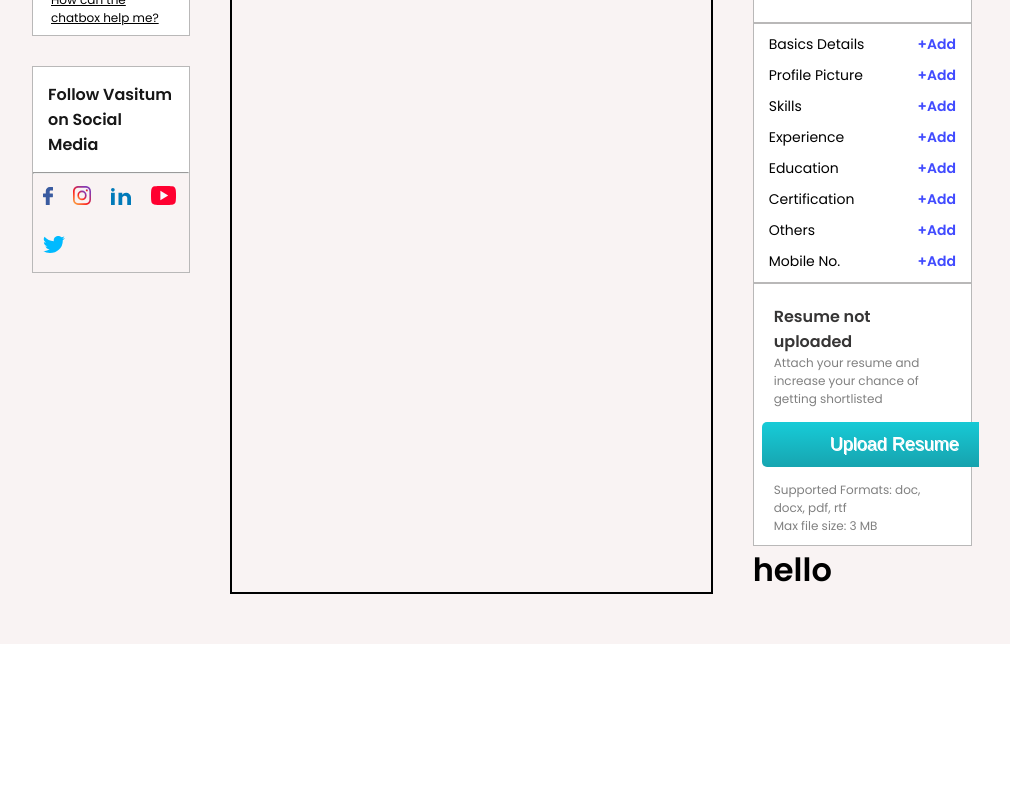
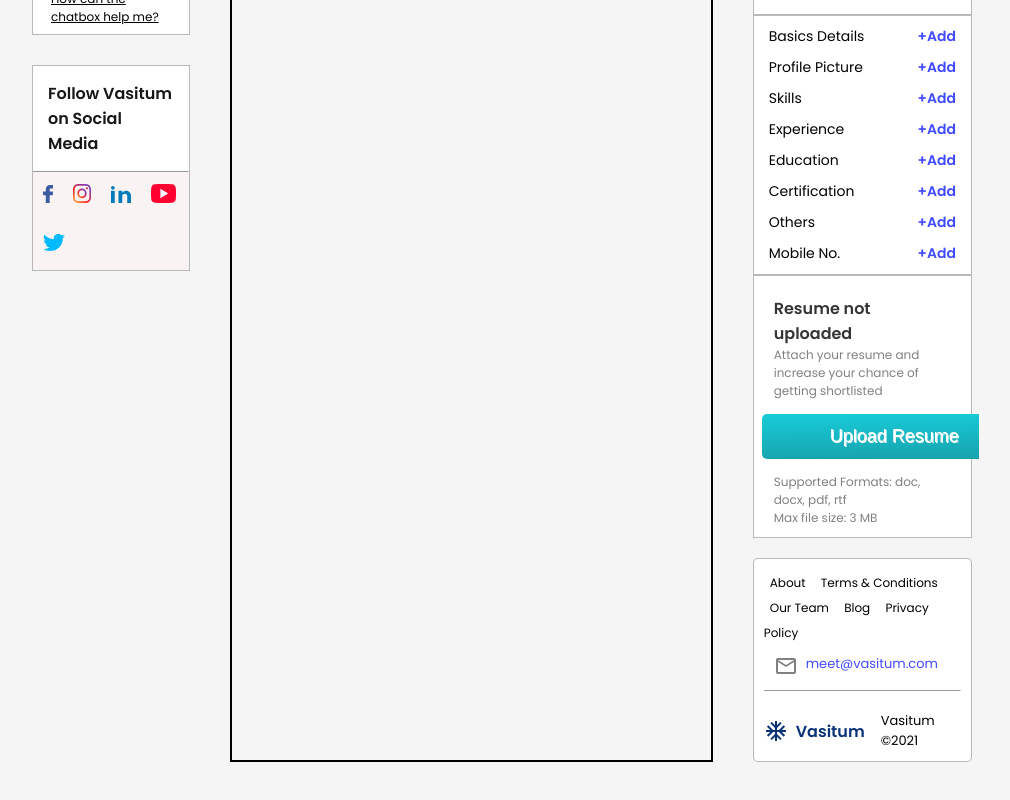
Before and after one commit to tanyasharma03/VasitumProject, a React (Create React App) app: page / in a window 1280 px wide. Shown: the part 396-1196 px from the top of the page, without its empty margins (138-1148 px from the left). Before the commit the page ends 1040 px from the top, so only its background shows below. Built offline with nearby package versions, Linux system fonts and the light colour scheme.

Commit message:
profile section created

```diff
--- a/src/components/minisections/Profile.jsx
+++ b/src/components/minisections/Profile.jsx
@@ -5,7 +5,7 @@ const Profile = () => {
     return (
         <>
                 <div className="profile-icon">
-                    <div style={{height:120, backgroundColor:"#7C83FD"}}></div>
+                    <div style={{height:112, backgroundColor:"#7C83FD"}}></div>
                     <div>
                         <div style={{backgroundColor:"#DDDDDD",position:'relative',width:100, height:100, borderRadius:"100%", marginLeft:90, marginTop:-60}}>
                         <img src={img} alt="usericon" />
--- a/src/components/minisections/Terms.jsx
+++ b/src/components/minisections/Terms.jsx
@@ -1,9 +1,26 @@
 import React from 'react'
+import MailOutlineOutlinedIcon from '@material-ui/icons/MailOutlineOutlined';
+import AcUnitIcon from '@material-ui/icons/AcUnit';
 
 const Terms = () => {
     return (
         <>
-            <h1>hello</h1>
+            <div className="terms">
+                <span>About </span>
+                <span>Terms & Conditions </span>
+                <span>Our Team </span>
+                <span>Blog </span>
+                <span>Privacy Policy</span>
+                <div style={{display:"flex", marginTop:10, marginBottom:12}}>
+                <MailOutlineOutlinedIcon className="mail"/><p>meet@vasitum.com</p>
+                </div>
+                <hr/>
+                <div style={{display:'flex', marginTop:20, alignItems:'center'}}>
+                <AcUnitIcon className="icon"/>
+                    <h4>Vasitum </h4>
+                    <p style={{color:"#000"}}>Vasitum ©2021</p>
+                </div>
+            </div>
         </>
     )
 }
--- a/src/styles.css
+++ b/src/styles.css
@@ -4,7 +4,9 @@
   margin: 0;
   box-sizing: border-box;
 }
-
+hr {
+  border-bottom: 1px grey;
+}
 input:focus {
   outline: none;
 }
@@ -79,7 +81,8 @@ input::placeholder {
 .main-dash {
   display: flex;
   padding: 50px 150px;
-  background-color: #f9f3f3;
+  background-color: #f5f5f5;
+  /* background-color: #f9f3f3; */
   font-family: "Poppins";
 }
 .main-dash .first-col {
@@ -212,3 +215,29 @@ input::placeholder {
   color: grey;
   margin: 0 20px 0px;
 }
+.third-col .terms {
+  background-color: #fff;
+  border: 1px solid rgba(117, 115, 115, 0.5);
+  margin-top: 20px;
+  border-radius: 5px;
+  padding: 10px;
+}
+.third-col .terms span {
+  font-size: 12px;
+  margin: 10px 6px;
+  color: black;
+}
+.third-col .terms p {
+  font-size: 13px;
+  margin-left: 8px;
+  color: #414bff;
+}
+.third-col .terms .mail {
+  color: grey;
+  margin-left: 10px;
+}
+.third-col .terms h4,
+.third-col .terms .icon {
+  margin-right: 8px;
+  color: #0a337a;
+}
```
